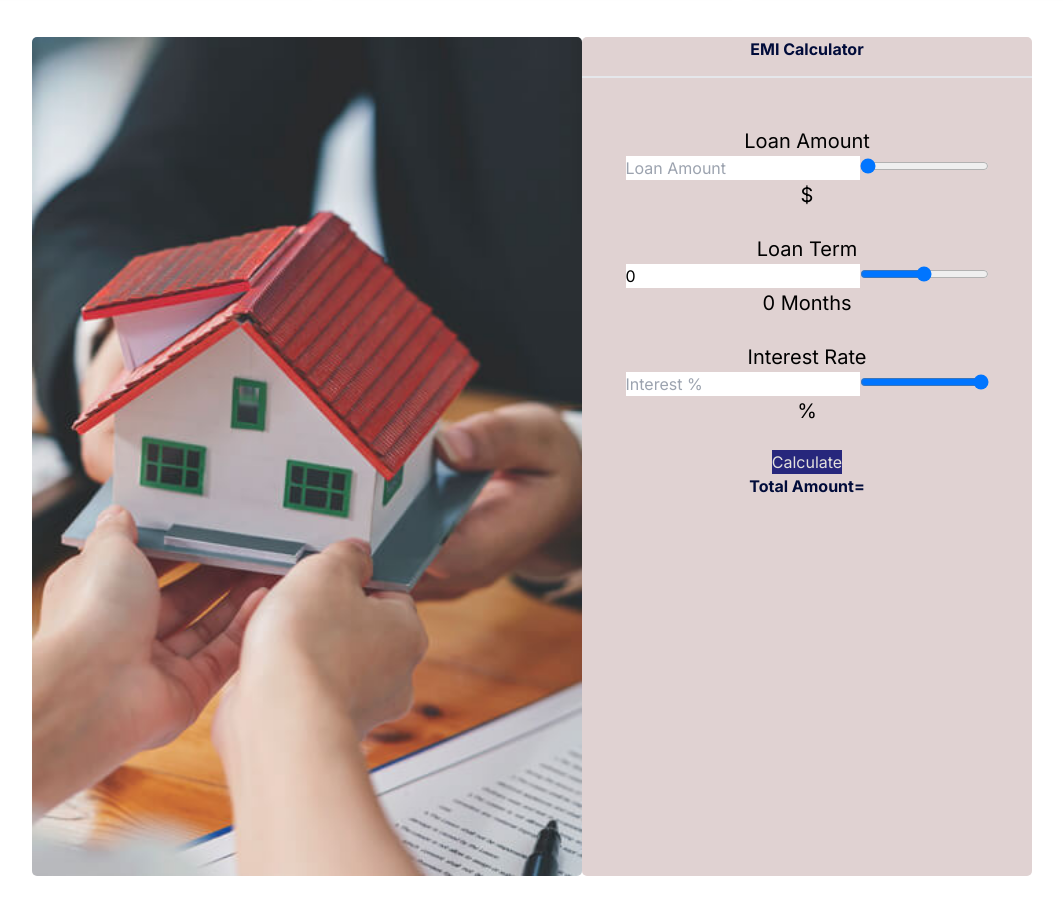
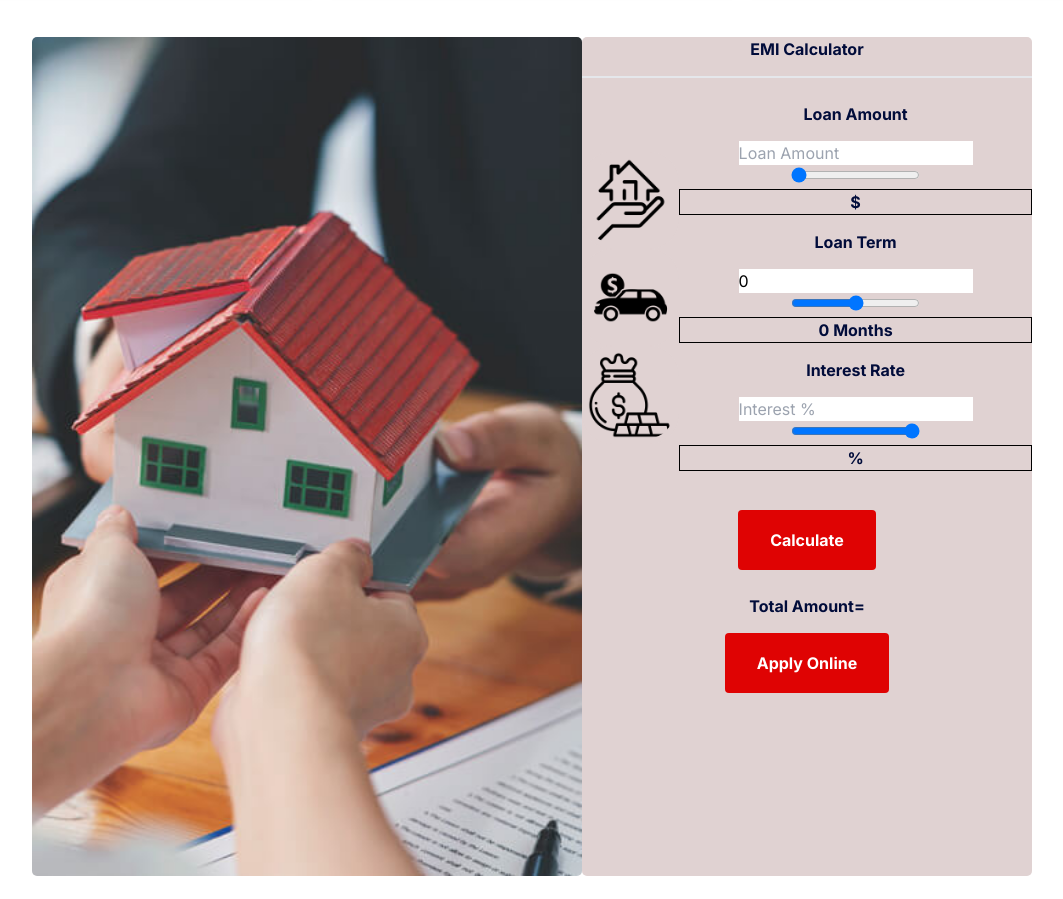
Before and after one commit to emon-webdev/Capital-Trust-Bank, a React (Create React App) app: page / in a window 1280 px wide. Shown: the part 3688-4587 px from the top of the page, without its empty margins (108-1171 px from the left). Built offline with nearby package versions, Linux system fonts and the light colour scheme; no server answers.

Commit message:
polish loan calculator

```diff
--- a/src/Pages/Home/LoanCalculator.css
+++ b/src/Pages/Home/LoanCalculator.css
@@ -21,8 +21,15 @@ body {
     border-radius: 5px;
 }
 
+.img {
+    margin-top: 50px;
+    justify-content: center;
+    gap: 5px;
+}
+
 .icon {
     width: 100px;
+    background-color: rgb(224, 210, 210);
 }
 
 .center {
@@ -35,18 +42,26 @@ body {
     font-size: 20px;
 }
 
-button:hover {
+.inside-content {
+    display: flex;
+}
+
+.border {
+    border-color: black;
+}
+
+/* button:hover {
     color: rgb(215, 223, 103);
     font-size: 18px;
     cursor: pointer;
-}
+} */
 
-button {
+/* button {
     background-color: rgb(39, 39, 124);
     color: rgb(226, 224, 220);
     cursor: pointer;
-}
+} */
 
-#curser {
+/* #curser {
     cursor: pointer;
-}
+} */
--- a/src/Pages/Home/LoanCalculator.js
+++ b/src/Pages/Home/LoanCalculator.js
@@ -1,9 +1,10 @@
 import React from 'react';
 import './LoanCalculator.css';
 import sideimg from '../../assets/loanCalculator/emi-calculator.jpg';
-// import home from '../../assets/loanCalculator/Home.png'
-// import car from '../../assets/loanCalculator/Car.png'
-// import gold from '../../assets/loanCalculator/Gold.png'
+import { Link } from 'react-router-dom';
+import home from '../../assets/loanCalculator/Home.png'
+import car from '../../assets/loanCalculator/Car.png'
+import gold from '../../assets/loanCalculator/Gold.png'
 
 class LoanCalculator extends React.Component {
     constructor() {
@@ -52,38 +53,38 @@ class LoanCalculator extends React.Component {
                     <div className="card-main">
                         <div className="heading"><h1>EMI Calculator</h1></div><hr /><hr /><br />
                         <div className="inside-content">
-                            {/* <div className='icon'>
-                                <img src={home} alt="" />
-                                <img src={car} alt="" />
-                                <img src={gold} alt="" />
-                            </div> */}
+                            <div className='img'>
+                                <img className='icon' src={home} alt="" />
+                                <img className='icon' src={car} alt="" />
+                                <img className='icon' src={gold} alt="" />
+                            </div>
                             <br />
-                            <label>Loan Amount</label><br />
+                            <div>
+                                <h1>Loan Amount</h1>
                                 <input type="number" value={value3} placeholder="Loan Amount" />
                                 <input type="range" min="10000" max="1000000" name="value3" step="1000" onChange={this.DrageChange} id="curser" />
-                            <br />
-                            <label>${value3}</label>
-                            <br />
-                            <br />
-                            <label>Loan Term</label><br />
+                                <h1 className='border'>${value3}</h1>
+
+                                <h1>Loan Term</h1>
                                 <input type="number" value={value1} placeholder="Duration" />
                                 <input type="range" min="0" max="100" name="value1" onChange={this.DrageChange} id="curser" />
-                            <br />
-                            <label>{value1} Months</label>
-                            <br />
-                            <br />
-                            <label>Interest Rate</label><br />
+                                <h1 className='border'>{value1} Months</h1>
+
+                                <h1>Interest Rate</h1>
                                 <input type="number" value={value2} placeholder="Interest %" />
                                 <input type="range" min="0" max="30" name="value2" step=".5" onChange={this.DrageChange} id="curser" />
+                                <h1 className='border'>{value2}%</h1>
+                            </div>
+                        </div>
                         <br />
-                            <label>{value2}%</label>
+                        <div className="button-output">
+                            <button className="secondary-btn" onClick={this.Eligbilitysumbit}>Calculate</button>
+                        </div>
                         <br />
-                            <br />
-                        </div>
-                        <div className="button-output">
-                            <button onClick={this.Eligbilitysumbit}>Calculate</button>
                         <h1>Total Amount={output}</h1>
-                        </div>
+                        <Link to="/apply-loan" className="secondary-btn">
+                            Apply Online
+                        </Link>
                     </div>
                 </div>
             </>
```
Lines whose indentation alone changed are shown as unchanged.
